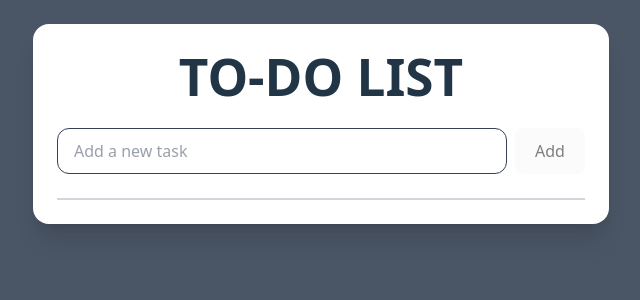
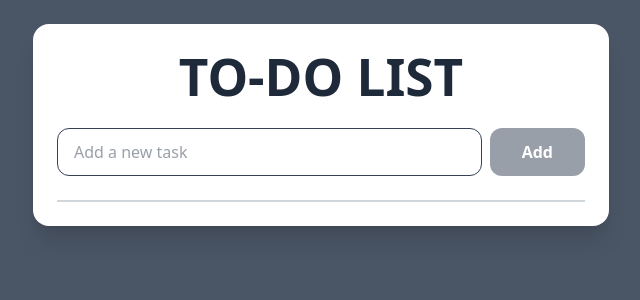
Before and after one commit to unnatisao-21office/To-Do-App, a React (Vite) app in the folder to-doapp/: page / in a window 1280 px wide. Shown: the top 300 px of the page, without its empty margins (319-959 px from the left). Built offline with nearby package versions, Linux system fonts and the light colour scheme.

Commit message:
add listcomponent and modifiedAddTask

```diff
--- a/to-doapp/src/assets/List.jsx
+++ b/to-doapp/src/AddTask.jsx
@@ -1,5 +1,5 @@
-import React from "react";
-function List({ input, setInput, addTask }) {
+function AddTask({ taskProps }) {
+  const { addTask, setInput, input } = taskProps;
   return (
     <div className="flex flex-col sm:flex-row gap-2 mb-6">
       <input
@@ -13,11 +13,11 @@ function List({ input, setInput, addTask }) {
         type="button"
         disabled={!input.trim()}
         placeholder="Add a new task"
-        className="w-full sm:w-auto px-4 sm:px-8 py-2 sm:py-3 bg-gray-900 hover:bg-gray-800 text-black rounded-xl transition-colors disabled:opacity-50 disabled:cursor-not-allowed"
+        className="w-full sm:w-auto px-4 sm:px-8 py-2 sm:py-3 bg-gray-700 hover:bg-gray-800 text-white font-semibold rounded-xl transition-colors disabled:opacity-50 disabled:cursor-not-allowed"
       >
         Add
       </button>
     </div>
   );
 }
-export default List;
+export default AddTask;
--- a/to-doapp/src/App.jsx
+++ b/to-doapp/src/App.jsx
@@ -1,5 +1,6 @@
 import { useState, useEffect } from "react";
-import List from "./assets/list";
+import AddTask from "./AddTask";
+import ListComponent from "./ListComponent";
 function App() {
   const saved = localStorage.getItem("tasks");
   const [tasks, setTasks] = useState(JSON.parse(saved) || []);
@@ -11,7 +12,6 @@ function App() {
     localStorage.setItem("tasks", JSON.stringify(tasks));
   }, [tasks]);
 
-
   function addTask(text) {
     console.log("Adding task:", text);
     const trimmed = text.trim();
@@ -22,17 +22,16 @@ function App() {
     setInput("");
   }
 
-
   function deleteTask(id) {
     setTasks((prevTasks) => prevTasks.filter((t) => t.id !== id));
   }
 
-
   function startEdit(task) {
+    const trimmed = task.text.trim();
+    if (!trimmed) return;
     setEditingId(task.id);
     setEditingText(task.text);
   }
-
 
   function saveEdit(id) {
     setTasks((prevTasks) =>
@@ -44,7 +43,6 @@ function App() {
     setEditingText("");
   }
 
-
   function cancelEdit() {
     setEditingId(null);
     setEditingText("");
@@ -53,73 +51,23 @@ function App() {
   return (
     <div className="flex justify-center items-start min-h-screen min-w-screen bg-gray-600 px-4 py-6">
       <div className="bg-white shadow-xl rounded-2xl p-6 w-full max-w-xs sm:max-w-md md:max-w-lg lg:max-w-xl">
-        <h1 className="text-2xl md:text-3xl font-bold text-center mb-6">
+        <h1 className="text-2xl md:text-3xl font-bold text-gray-800 text-center mb-6">
           TO-DO LIST
         </h1>
 
-        <List input={input} setInput={setInput} addTask={addTask} />
-
-        <div className="flex flex-col gap-2 max-h-64 md:max-h-80 overflow-auto">
-          {tasks.length === 0 ? (
-            <div className="border border-gray-300 "></div>
-          ) : (
-            tasks.map((task) => (
-              <div
-                key={task.id}
-                className="flex items-center justify-between bg-gray-600 text-white p-4 md:p-5 rounded-xl"
-              >
-                {editingId === task.id ? (
-                  <input
-                    value={editingText}
-                    onChange={(e) => setEditingText(e.target.value)}
-                    placeholder="Edit task"
-                    className="flex-1 mr-2 px-3 py-1 bg-white text-gray-700 rounded-sm"
-                  />
-                ) : (
-                  <span className="font-medium  text-white break-words">
-                    {task.text}
-                  </span>
-                )}
-
-                <div className="flex  gap-2 ml-4 flex-shrink-0">
-                  {editingId === task.id ? (
-                    <>
-                      <button
-                        onClick={() => saveEdit(task.id)}
-                        className="px-2 py-1 bg-white text-gray-700 rounded-sm text-sm"
-                      >
-                        Save
-                      </button>
-
-                      <button
-                        onClick={cancelEdit}
-                        className="px-2 py-1 bg-white text-gray-700 rounded-sm text-sm"
-                      >
-                        Cancel
-                      </button>
-                    </>
-                  ) : (
-                    <>
-                      <button
-                        onClick={() => deleteTask(task.id)}
-                        className="px-2 py-1 bg-white text-gray-700 rounded-sm text-sm"
-                      >
-                        Delete
-                      </button>
-
-                      <button
-                        onClick={() => startEdit(task)}
-                        className="px-2 py-1 bg-white text-gray-700 rounded-sm text-sm"
-                      >
-                        Edit
-                      </button>
-                    </>
-                  )}
-                </div>
-              </div>
-            ))
-          )}
-        </div>
+        <AddTask taskProps={{ addTask, setInput, input }} />
+        <ListComponent
+          taskProps={{
+            tasks,
+            editingId,
+            editingText,
+            setEditingText,
+            saveEdit,
+            cancelEdit,
+            deleteTask,
+            startEdit,
+          }}
+        />
       </div>
     </div>
   );
--- /dev/null
+++ b/to-doapp/src/ListComponent.jsx
@@ -0,0 +1,80 @@
+import React from "react";
+function ListComponent({ taskProps }) {
+  const {
+    tasks,
+    editingId,
+    editingText,
+    setEditingText,
+    saveEdit,
+    cancelEdit,
+    deleteTask,
+    startEdit,
+  } = taskProps;
+
+  return (
+    <div className="flex flex-col gap-2 max-h-64 md:max-h-80 overflow-auto">
+      {tasks.length === 0 ? (
+        <div className="border border-gray-300 "></div>
+      ) : (
+        tasks.map((task) => (
+          <div
+            key={task.id}
+            className="flex items-center justify-between bg-gray-600 text-white p-4 md:p-5 rounded-xl"
+          >
+            {editingId === task.id ? (
+              <input
+                value={editingText}
+                onChange={(e) => setEditingText(e.target.value)}
+                placeholder="Edit task"
+                className="flex-1 mr-2 px-3 py-1 bg-white text-gray-700 rounded-sm"
+              />
+            ) : (
+              <span className="font-medium  text-white break-words">
+                {task.text}
+              </span>
+            )}
+
+            <div className="flex  gap-2 ml-4 flex-shrink-0">
+              {editingId === task.id ? (
+                <>
+                  <button
+                    disabled={!editingText.trim()}
+                    onClick={() => saveEdit(task.id)}
+                    className="px-4 py-3 font-bold bg-white text-gray-700 rounded-lg text-sm disabled:cursor-not-allowed disabled:opacity-30"
+                  >
+                    Save
+                  </button>
+
+                  <button
+                    onClick={cancelEdit}
+                    className="px-4 py-3 bg-white font-bold text-gray-700 rounded-lg text-sm"
+                  >
+                    Cancel
+                  </button>
+                </>
+              ) : (
+                <>
+                  <button
+                    onClick={() => deleteTask(task.id)}
+                    className="px-4 py-3 bg-white font-bold text-gray-700 rounded-lg text-sm"
+                  >
+                    Delete
+                  </button>
+
+                  <button
+                    onClick={() => startEdit(task)}
+                    className="px-4 py-3 bg-white font-bold text-gray-700 rounded-lg text-sm"
+                  >
+                    Edit
+                  </button>
+                </>
+              )}
+            </div>
+          </div>
+        ))
+      )}
+    </div>
+  );
+}
+
+export default ListComponent;
--- a/to-doapp/src/index.css
+++ b/to-doapp/src/index.css
@@ -37,13 +37,13 @@ h1 {
   font-size: 3.2em;
   line-height: 1.1;
 }
-
+/*
 button {
   border-radius: 8px;
   border: 1px solid transparent;
   padding: 0.6em 1.2em;
   font-size: 1em;
-  font-weight: 500;
+  font-weight: 200;
   font-family: inherit;
   background-color: #1a1a1a;
   cursor: pointer;
@@ -68,4 +68,4 @@ button:focus-visible {
   button {
     background-color: #f9f9f9;
   }
-}
+}*/
--- a/to-doapp/vite.config.js
+++ b/to-doapp/vite.config.js
@@ -1,16 +1,16 @@
 import { defineConfig } from 'vite'
 import react from '@vitejs/plugin-react'
 import tailwindcss from '@tailwindcss/vite'
-import path from "path";
-import { fileURLToPath } from "url";
-const __filename = fileURLToPath(import.meta.url);
-const __dirname = path.dirname(__filename);
+//import path from "path";
+//import { fileURLToPath } from "url";
+//const __filename = fileURLToPath(import.meta.url);
+//const __dirname = path.dirname(__filename);
 // https://vite.dev/config/
 export default defineConfig({
   plugins: [react(), tailwindcss()],
-  resolve: {
-    alias: {
-      "@": path.resolve(__dirname, "./src"),
-    },
-  },
+  // resolve: {
+  //   alias: {
+  //     "@": path.resolve(__dirname, "./src"),
+  //   },
+  // },
 });
```
